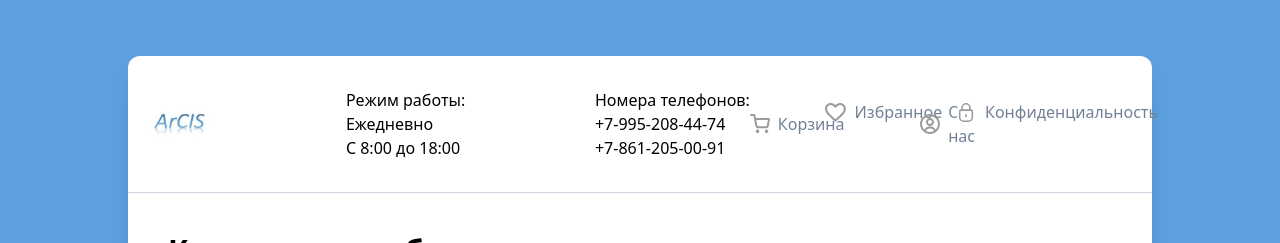
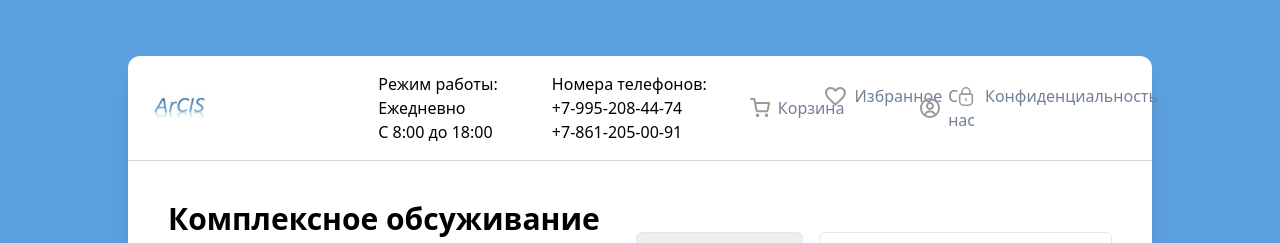
Before and after one commit to Lexa3940/arcis, a Vue app: page / in a window 1280 px wide. Shown: the top 243 px of the page. Built offline with nearby package versions, Linux system fonts and the light colour scheme; no server answers; grey boxes are pictures that could not be loaded.

Commit message:
Update Header.vue

```diff
--- a/src/components/Header.vue
+++ b/src/components/Header.vue
@@ -57,22 +57,27 @@ const emit = defineEmits(['openDrawer'])
 
 <style scoped>
 .header-container {
-  display: flex;
-  flex-direction: column;
-  justify-content: space-between;
+  display: grid;
+  grid-template-areas:
+    "logo"
+    "info"
+    "nav";
+  grid-gap: 1rem;
   border-bottom: 1px solid #cbd5e0;
   padding: 1rem;
 }
 
 @media(min-width: 768px) {
   .header-container {
-    flex-direction: row;
+    grid-template-areas:
+      "logo info nav";
+    grid-template-columns: 1fr 2fr 1fr;
     align-items: center;
   }
 }
 
 .logo-container {
-  flex: 1;
+  grid-area: logo;
   display: flex;
   align-items: center;
 }
@@ -82,18 +87,10 @@ const emit = defineEmits(['openDrawer'])
 }
 
 .info-container {
+  grid-area: info;
   display: flex;
-  flex-direction: column;
-  flex: 2;
-  justify-content: space-between;
+  justify-content: space-around;
   text-align: center;
-  margin: 1rem 0;
-}
-
-@media(min-width: 768px) {
-  .info-container {
-    flex-direction: row;
-  }
 }
 
 .working-hours, .phone-numbers {
@@ -101,8 +98,8 @@ const emit = defineEmits(['openDrawer'])
 }
 
 .nav-container {
+  grid-area: nav;
   display: flex;
-  flex: 1;
   justify-content: space-around;
   list-style: none;
   padding: 0;
```
